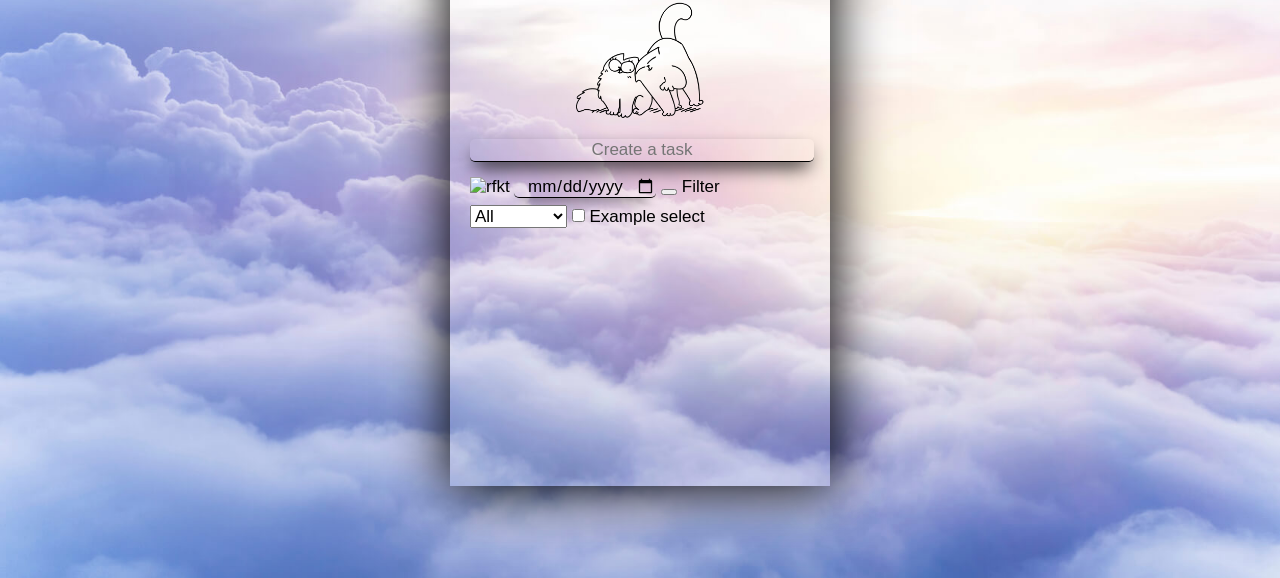
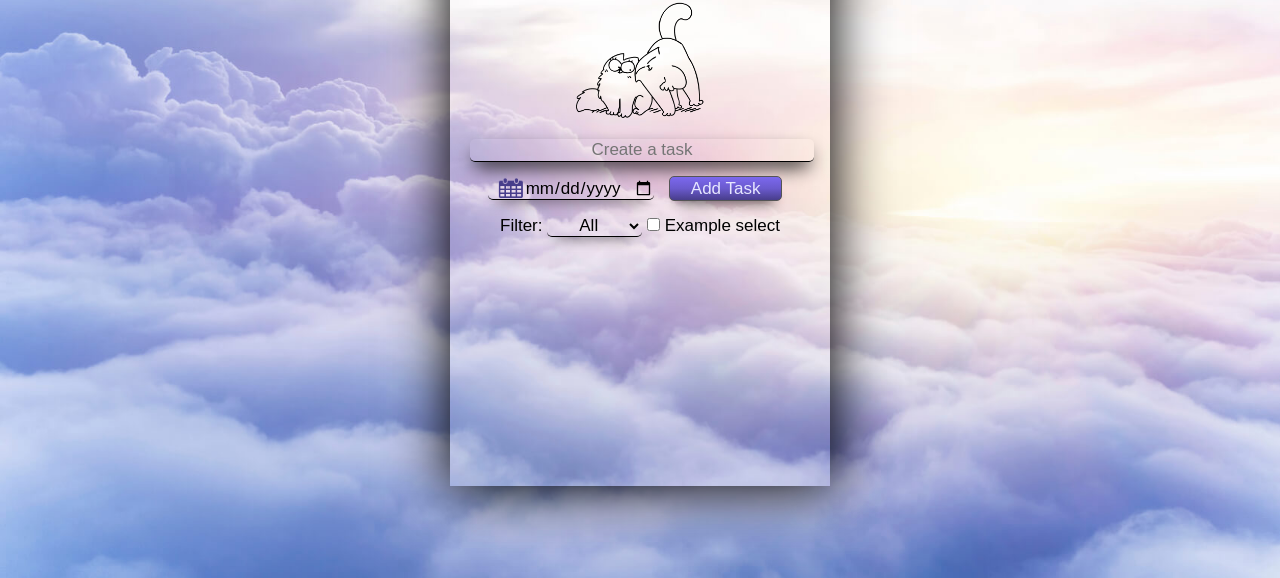
Before and after one commit to Tktenshi/to-do-list, a plain HTML site: page index.html in a window 1280 px wide. Shown: the part 222-800 px from the top of the page. Drawn offline with Linux system fonts and the light colour scheme; a web font is replaced by a local one.

Commit message:
отрисована кнопка и дата

```diff
--- a/index.html
+++ b/index.html
@@ -7,20 +7,22 @@
     <link href="styles/to-do-list.css" rel="stylesheet">
 </head>
 <body>
-<article class = "list">
-    <h1 class = "list-h1">My Lovely To Do List</h1>
-    <div class = "list-img"></div>
-    <input class = "list-input" type="text" placeholder = "Create a task" tabindex="1" autofocus>
-    <img src="URL" alt="rfkt"> <input type="date" class = "list-input"> <button></button>
-    <label for="list-filter">Filter</label>
-    <select class="list-filter" id="list-filter">
+<article class="list">
+    <h1 class="list-h1">My Lovely To Do List</h1>
+    <div class="list-img"></div>
+    <input class="list-input" type="text" placeholder="Create a task" tabindex="1" autofocus>
+    <input type="date" class="list-input" tabindex="2">
+    <button class="list-button">Add Task</button>
+    <label for="list-filter">Filter: </label>
+    <select class="list-input list-filter" id="list-filter">
         <option>All</option>
         <option>Done</option>
         <option>Not done</option>
         <option>Tomorrow</option>
         <option>Week</option>
     </select>
-    <input type="checkbox"> <label for="exampleFormControlSelect1">Example select</label>
+    <input type="checkbox" id="list-check">
+    <label for="list-check">Example select</label>
     <table></table>
 </article>
 </body>
--- a/styles/to-do-list.css
+++ b/styles/to-do-list.css
@@ -19,39 +19,69 @@ body {
 .list-h1 {
     font-family: 'Neucha', cursive;
     text-align: center;
+    /*color: #483D8B;*/
 }
 
 .list {
     width: 20rem;
     height: 35rem;
-    /*border: 2px solid black;*/
     margin: auto;
     padding: 10px 20px;
+    text-align: center;
     box-shadow: 0 0 53px 3px black;
 }
 
-.list-input{
-     display: inline-block;
-     margin: 7px 0;
-     background-color: transparent;
-     border: none;
-     border-bottom: 1px solid black;
-     text-align: center;
-     border-radius: 5px;
-     box-shadow: 0 9px 13px -9px black;
- }
-
-.list-input[type="text"]{
-    width: 100%;
+.list-button {
+    padding: 2px 21px;
+    margin: 7px 10px;
+    border-radius: 5px;
+    outline: none;
+    background: linear-gradient(to bottom, /*#9370DB,*/ #7B68EE, #6A5ACD, #483D8B);
+    color: #E6E6FF;
+    border: 1px solid #555555;
+    -webkit-transition-duration: 0.4s; /* Safari */
+    transition-duration: 0.4s;
+    box-shadow: 0 9px 13px -9px black;
 }
 
-.list-input[type="date"]{
+.list-button:hover {
+    box-shadow: 0 9px 19px -5px black;
+}
 
+.list-button:active {
+    background: linear-gradient(to top, /*#9370DB,*/ #7B68EE, #6A5ACD, #483D8B);
+}
+
+.list-input {
+    /*display: inline-block;*/
+    margin: 7px auto;
+    background-color: transparent;
+    border: none;
+    border-bottom: 1px solid black;
+    text-align: center;
+    border-radius: 5px;
+    box-shadow: 0 9px 13px -9px black;
+    -webkit-transition-duration: 0.4s; /* Safari */
+    transition-duration: 0.4s;
+}
+
+.list-input:hover {
+    box-shadow: 0 9px 19px -5px black;
 }
 
 .list-input:focus {
     outline: none;
     box-shadow: 0 9px 19px -5px black;
+}
+
+.list-input[type="text"] {
+    width: 100%;
+}
+
+.list-input[type="date"] {
+    padding-left: 1.5rem;
+    background: url('../img/calendar_2.png') no-repeat 6px center;
+    background-size: 1.9rem;
 }
 
 .list-img {
```
Also changed, not shown: img/calendar.png (added), img/calendar_2.png (added), img/calendar_3.png (added).
